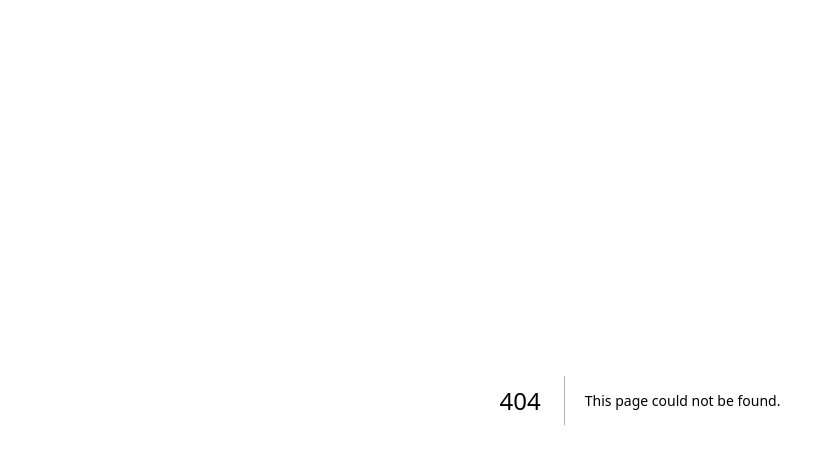
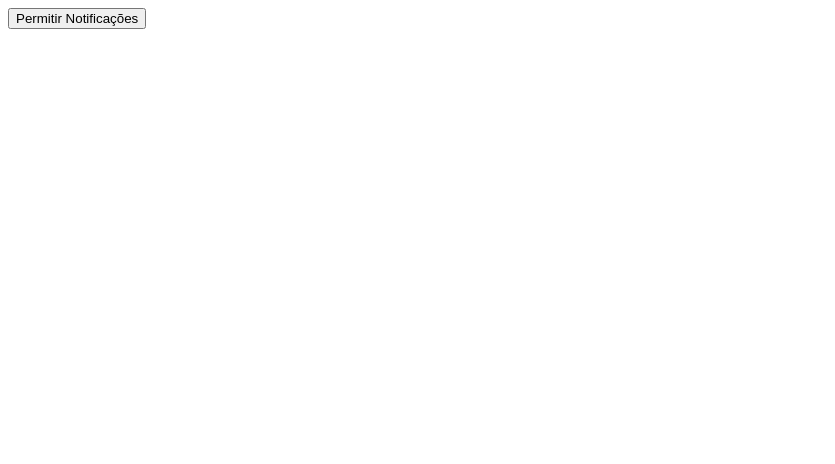
Before and after one commit to Flavio-JS/teste-notificacao, a Next.js app: page /permicao in a window 1280 px wide. Before the commit this address had no page. Shown: the top 464 px of the page, without its empty margins (0-835 px from the left). Built offline with nearby package versions, Linux system fonts and the light colour scheme.

Commit message:
teste para pedir pemição

```diff
--- /dev/null
+++ b/src/pages/permicao/index.tsx
@@ -0,0 +1,34 @@
+import { NextPage } from "next";
+import { useState } from "react";
+
+const PermicaoPage: NextPage = () => {
+  const [permission, setPermission] = useState(Notification.permission);
+
+  const requestPermission = async () => {
+    const result = await Notification.requestPermission();
+    setPermission(result);
+  };
+
+  const handleNotificationClick = () => {
+    const notification = new Notification("Exemplo de Notificação", {
+      body: "Essa é uma notificação de exemplo.",
+      icon: "/path/to/icon.png",
+    });
+    notification.onclick = (event) => {
+      event.preventDefault();
+      window.open("https://www.seusite.com.br");
+    };
+  };
+
+  return (
+    <div>
+      {permission === "granted" ? (
+        <button onClick={handleNotificationClick}>Enviar Notificação</button>
+      ) : (
+        <button onClick={requestPermission}>Permitir Notificações</button>
+      )}
+    </div>
+  );
+};
+
+export default PermicaoPage;
```
